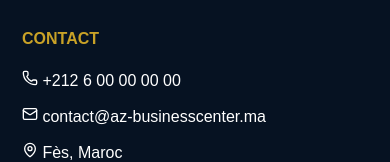
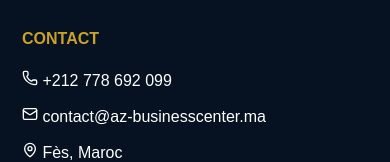
Before and after one commit to azbusinesscenter/az-businesscenter, a React (Vite) app: page /activities in a window 390 px wide. Shown: the part 4995-5157 px from the top of the page. Built offline with nearby package versions, Linux system fonts and the light colour scheme.

Commit message:
Ajout du vrai numero de telephone et WhatsApp

```diff
--- a/src/Activities.jsx
+++ b/src/Activities.jsx
@@ -471,7 +471,7 @@
             </div>
             <div>
               <h4 style={{ color: "#c9a227" }}>CONTACT</h4>
-              <p><Phone size={16} /> +212 6 00 00 00 00</p>
+              <p><Phone size={16} /> +212 778 692 099</p>
               <p><Mail size={16} /> contact@az-businesscenter.ma</p>
               <p><MapPin size={16} /> Fès, Maroc</p>
             </div>
--- a/src/App.jsx
+++ b/src/App.jsx
@@ -997,7 +997,7 @@
             <div>
               <h4 style={{ color: "#c9a227" }}>CONTACT</h4>
               <p>
-                <Phone size={16} /> +212 6 00 00 00 00
+                <Phone size={16} /> +212 778 692 099
               </p>
               <p>
                 <Mail size={16} /> contact@az-businesscenter.ma
@@ -1042,7 +1042,7 @@
         </footer>
 
         <a
-          href="https://wa.me/212600000000?text=Bonjour%2C%20je%20vous%20contacte%20depuis%20votre%20site%20web%20AZ%20Business%20Center."
+          href="https://wa.me/212778692099?text=Bonjour%2C%20je%20vous%20contacte%20depuis%20votre%20site%20web%20AZ%20Business%20Center."
           target="_blank"
           rel="noopener noreferrer"
           aria-label="Contact WhatsApp"
```
